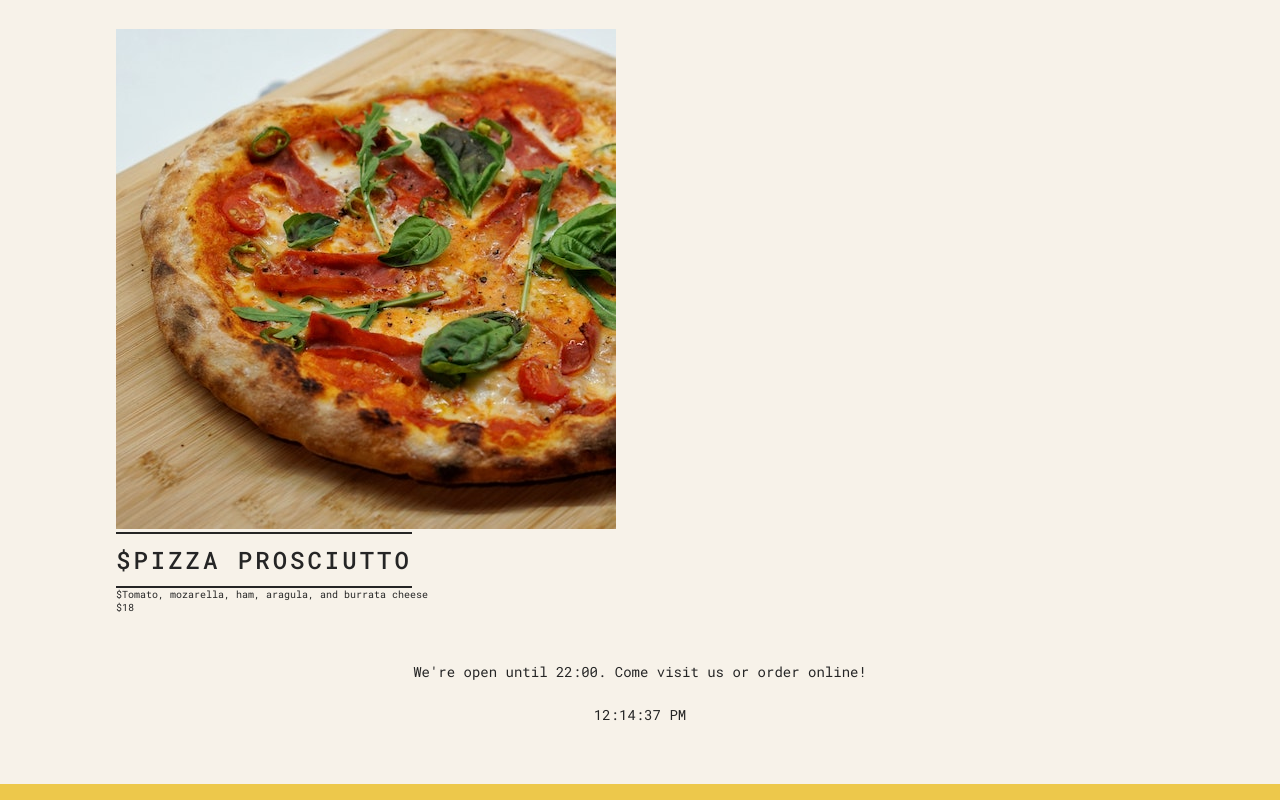
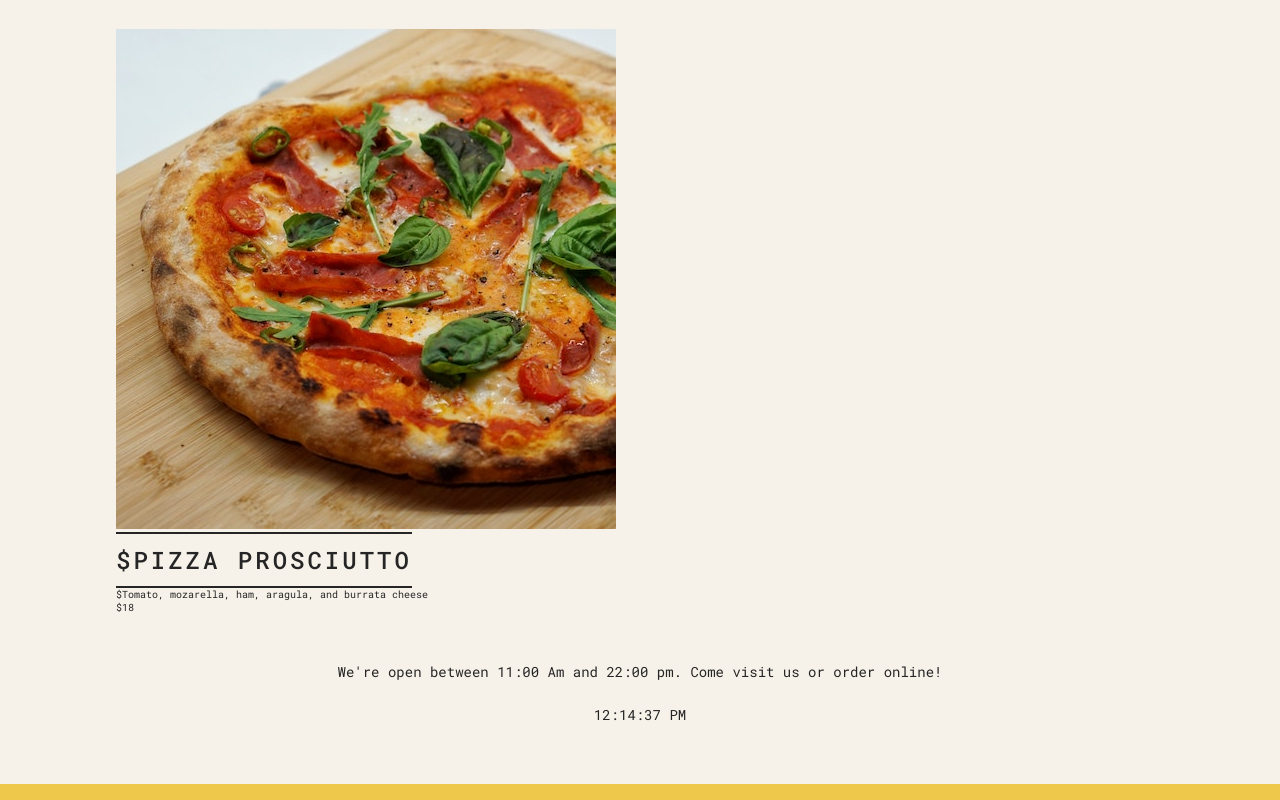
Before and after one commit to leloufadel/pizza-menu-, a React (Create React App) app: page / in a window 1280 px wide. Shown: the part 1439-2239 px from the top of the page. Built offline with nearby package versions, Linux system fonts and the light colour scheme.

Commit message:
distractor props

```diff
--- a/src/App.js
+++ b/src/App.js
@@ -107,25 +107,20 @@ function App() {
     );
   }
 
-  function Pizza(props) {
+  function Pizza({pizzaObj}) {
 
-   if(props.pizzaObj.soldOut) return null
+   if(pizzaObj.soldOut) return null
 
     return (
       <li>
-        <img src={props.pizzaObj.photoName} alt ={props.pizzaObj.name}/>
-        <h2>${props.pizzaObj.name}</h2>
-        <p>${props.pizzaObj.ingredients}</p>
-        <p>${props.pizzaObj.price}</p>
+        <img src={pizzaObj.photoName} alt ={pizzaObj.name}/>
+        <h2>${pizzaObj.name}</h2>
+        <p>${pizzaObj.ingredients}</p>
+        <p>${pizzaObj.price}</p>
 
       </li>
     );
   }
-
-
-
-
-
 
 }
 function Footer() {
@@ -145,7 +140,7 @@ function Footer() {
 
       {
         isOpen ? (
-          <Order  closeHours = {closeHour}/>
+          <Order  closeHours = {closeHour} openHours = {openHour}/>
         ) : (
           <p>We are closed. Please visit us between 11am and 10pm.</p>
         )
@@ -155,10 +150,10 @@ function Footer() {
   );
 }
 
-function Order (props){
+function Order ({closeHours, openHours }){
   return (
     <div className="order">
-            <p>We're open until {props.closeHours}:00. Come visit us or order online!</p>
+            <p>We're open between {openHours}:00 Am and {closeHours}:00 pm. Come visit us or order online!</p>
             <p>{new Date().toLocaleTimeString()}</p>
           </div>
   )
```
